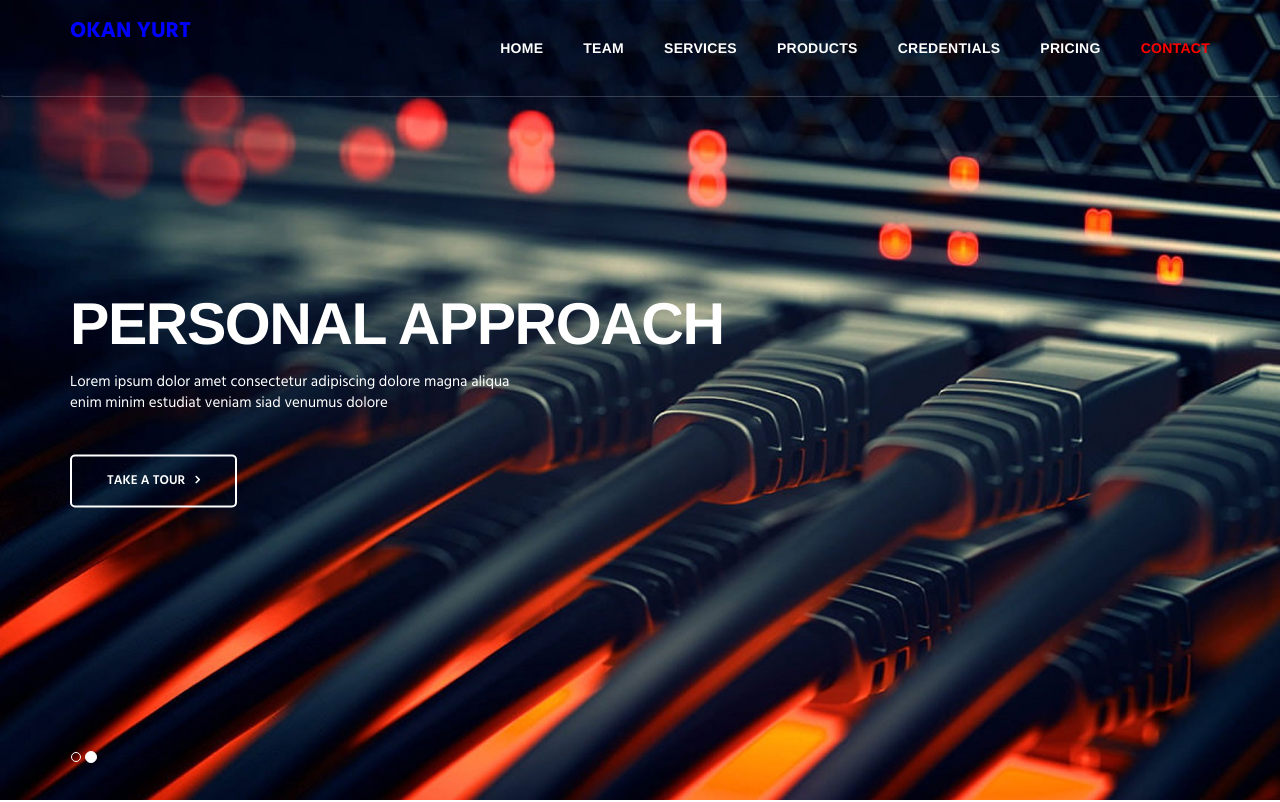
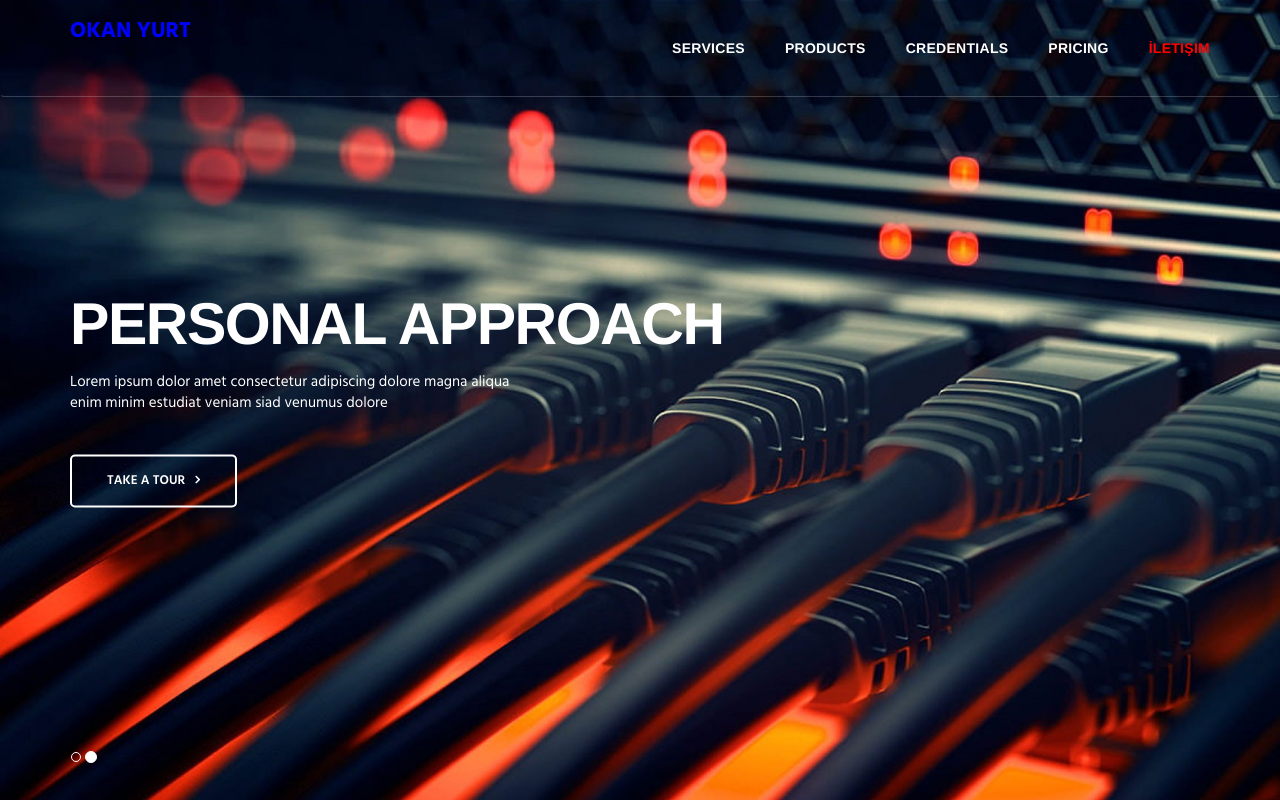
Before and after one commit to okanyurt/personal_website_v0, a plain HTML site: page index.html in a window 1280 px wide. Shown: the top 802 px of the page. Drawn offline with Linux system fonts and the light colour scheme.

Commit message:
Add files via upload

```diff
--- a/index.html
+++ b/index.html
@@ -52,13 +52,13 @@
 
                         <div class="menu-container">
                             <ul class="nav navbar-nav navbar-nav-right">
-                                <li class="js_nav-item nav-item"><a class="nav-item-child nav-item-hover" href="#body">Home</a></li>
-                                <li class="js_nav-item nav-item"><a class="nav-item-child nav-item-hover" href="#about">Team</a></li>
+                              <!--  <li class="js_nav-item nav-item"><a class="nav-item-child nav-item-hover" href="#body">Home</a></li> -->
+                              <!--  <li class="js_nav-item nav-item"><a class="nav-item-child nav-item-hover" href="#about">Team</a></li> -->
 								<li class="js_nav-item nav-item"><a class="nav-item-child nav-item-hover" href="#services">Services</a></li>
                                 <li class="js_nav-item nav-item"><a class="nav-item-child nav-item-hover" href="#products">Products</a></li>
 								<li class="js_nav-item nav-item"><a class="nav-item-child nav-item-hover" href="#work">Credentials</a></li>
                                 <li class="js_nav-item nav-item"><a class="nav-item-child nav-item-hover" href="#pricing">Pricing</a></li>
-                                <li class="js_nav-item nav-item"><a class="nav-item-child nav-item-hover" href="#contact">Contact</a></li>
+                                <li class="js_nav-item nav-item"><a class="nav-item-child nav-item-hover" href="#contact">İletişim</a></li>
                             </ul>
                         </div>
                     </div>
```
